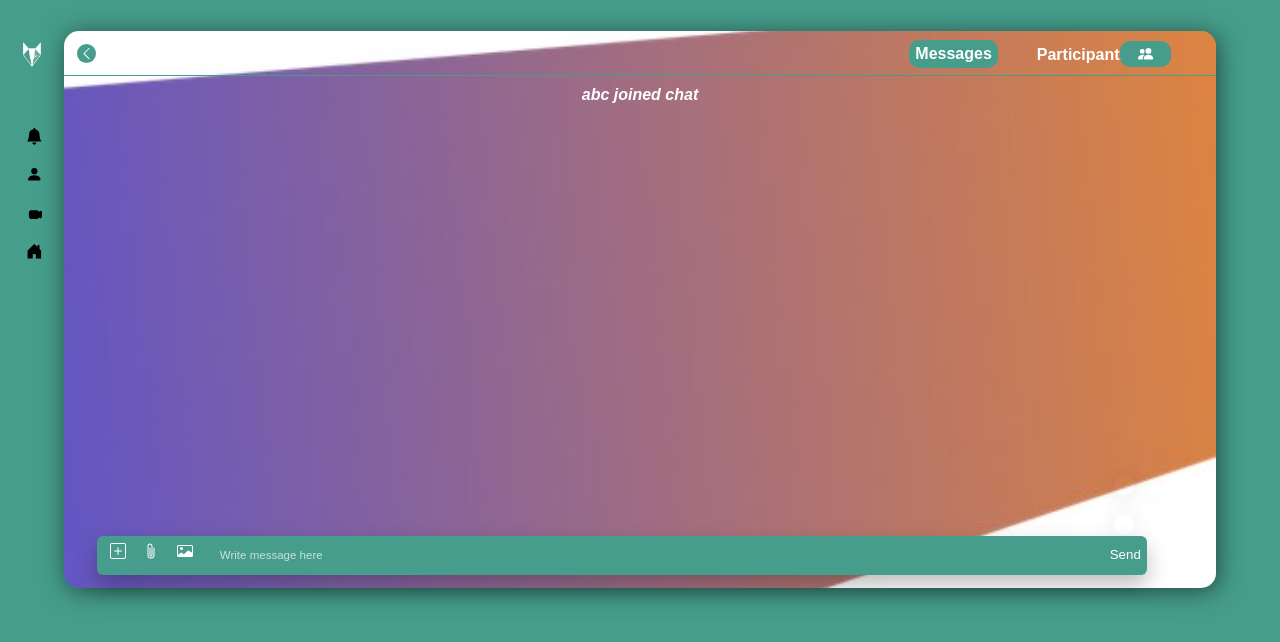
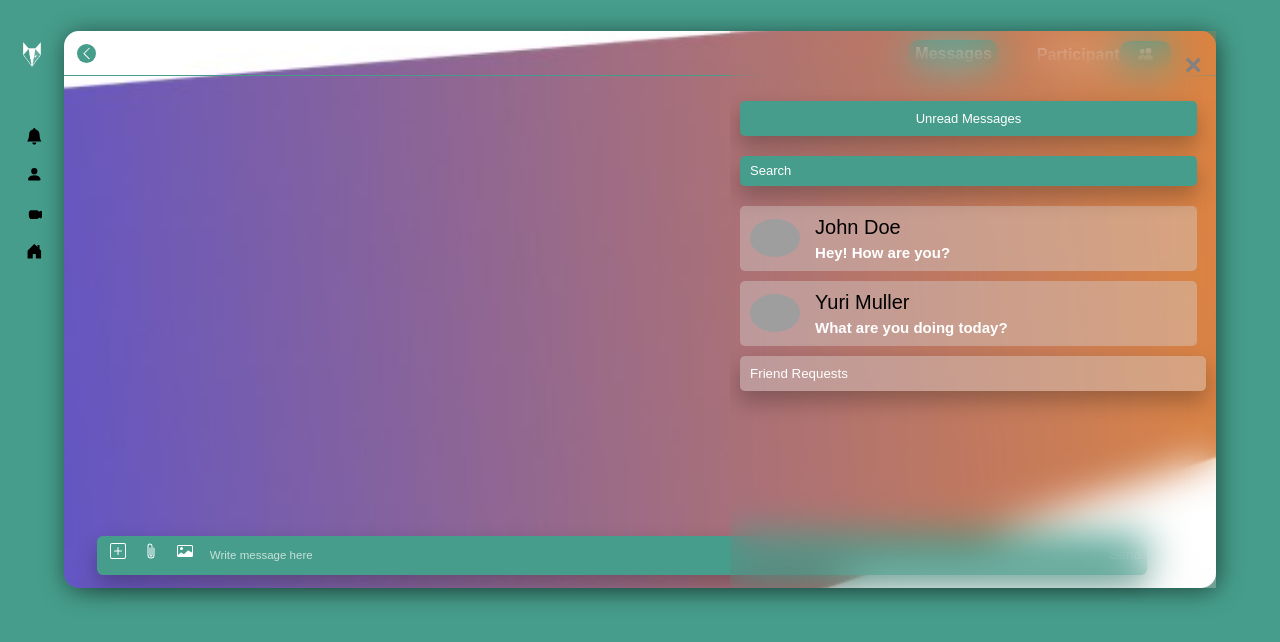
Before and after one commit to okni-team/okni-chat, a website: page src/index.html in a window 1280 px wide. Drawn offline with Linux system fonts and the light colour scheme; grey boxes are pictures that could not be loaded.

Commit message:
this is a chat-app 2

```diff
--- a/js/script.js
+++ b/js/script.js
@@ -23,3 +23,66 @@ function receiveMessage(message) {
     li.innerText = message;
     otherMessageList.appendChild(li);
 }
+
+/* Set the width of the sidebar to 250px and the left margin of the page content to 250px */
+function openNav() {
+    document.getElementById("mySidebar").style.width = "300px";
+    document.getElementById("main").style.marginRight = "250px";
+  }
+
+  /* Close the sidebar */
+  function closeNav() {
+    document.getElementById("mySidebar").style.width = "0";
+    document.getElementById("main").style.marginRight= "0";
+  }
+
+// Sample people array
+let people = [
+    { name: "John Smith", age: 35, occupation: "Engineer" },
+    { name: "Jane Doe", age: 28, occupation: "Designer" },
+    { name: "Mike Johnson", age: 42, occupation: "Accountant" },
+    { name: "Sara Lee", age: 31, occupation: "Teacher" }
+  ];
+
+  // Get the search input element
+  let searchInput = document.getElementById("search");
+  let searchResult = document.getElementById("search-result");
+
+  // Add event listener for input changes
+  searchInput.addEventListener("input", function() {
+    let searchTerm = searchInput.value.toLowerCase();
+
+    // Filter the people array based on the search term
+    let searchResults = people.filter(function(person) {
+      return person.name.toLowerCase().includes(searchTerm);
+    });
+
+    // no results found
+    if (searchResults.length === 0) {
+        searchResult.innerHTML = "No results found, Try again!";
+    } else {
+        searchResult.innerHTML = "";
+    }
+
+    // Display the search results
+    console.log(searchResults);
+  });
+
+  // Get the button element
+let button = document.getElementById("btn");
+
+// Add event listener for button click
+button.addEventListener("click", function() {
+  // Make a fetch request to get unread messages
+  fetch("/api/unread-messages")
+    .then(function(response) {
+      return response.json();
+    })
+    .then(function(data) {
+      // Display the unread messages
+      console.log(data);
+    })
+    .catch(function(error) {
+      console.error(error);
+    });
+});
--- a/src/index.css
+++ b/src/index.css
@@ -90,8 +90,8 @@ body {
 
 /* the main of the chat box */
 .chat-main-app {
-    width: 96%;
-    height: calc(100% - 100px);
+    width: 97%;
+    height: calc(100% - 70px);
     overflow: auto;
     padding: 2vw;
     display: flex;
@@ -278,8 +278,6 @@ aside .bi-house-door-fill {
     color: black;
 }
 
-/* BELOW HERE ARE THE ID STYLES OF THE PAGE */
-
 #message-list {
     list-style: none;
     padding: 0;
@@ -291,9 +289,144 @@ aside .bi-house-door-fill {
     border-radius: 5px;
 }
 
-#message-input {
-    flex: 1;
+/* Sidebar styles */
+.sidebar {
+    height: 100%;
+    position: fixed;
+    z-index: 1;
+    top: 0;
+    right: 0;
+    overflow-x: hidden;
+    transition: 0.5s;
+    padding-top: 60px;
+    background-color: transparent;
+    backdrop-filter: blur(20px);
+}
+
+.sidebar .btn-primary {
+    background-color: #469D8B;
+    border: none;
+    border-radius: 5px;
+    color: white;
+    padding: 10px 70px;
+    width: 94%;
+    text-align: center;
+    text-decoration: none;
+    display: inline-block;
+    font-size: 13px;
+    margin: 10px;
+    cursor: pointer;
+    transition: 0.3s;
+    box-shadow: 0px 10.499px 20.9981px rgba(0, 0, 0, 0.25);
+}
+
+.sidebar input {
+    margin: 10px;
+    width: 94%;
+    height: 30px;
+    border: none;
+    border-radius: 5px;
+    outline: none;
+    padding: 0 10px;
+    font-size: 13px;
+    background-color: #469D8B;
+    box-shadow: 0px 10.499px 20.9981px rgba(0, 0, 0, 0.25);
+}
+
+.sidebar input::placeholder {
+    color: white;
+}
+
+.sidebar a {
+    padding: 8px 8px 8px 32px;
+    text-decoration: none;
+    font-size: 20px;
+    color: #818181;
+    display: block;
+    transition: 0.3s;
+}
+
+.sidebar a:hover {
+    color: #f1f1f1;
+}
+
+.sidebar .closebtn {
+    position: absolute;
+    top: 0;
+    right: -10px;
+    font-size: 30px;
+    background: none;
+}
+
+.openbtn:hover {
+    background-color: #444;
+}
+
+#main {
+    transition: margin-right .5s;
+}
+
+  /* Collapse sidebar when button is clicked */
+  @media screen and (max-height: 450px) {
+    .sidebar {padding-top: 15px;}
+    .sidebar a {font-size: 18px;}
+  }
+
+.requests {
+    margin: 10px;
+}
+
+.requests button {
+    background-color: black;
+    border: none;
+    border-radius: 5px;
+    color: white;
+    padding: 10px 70px;
+    width: 98%;
+    box-shadow: 0px 10.499px 20.9981px rgba(0, 0, 0, 0.25);
+}
+
+#friend-request {
+    display: flex;
+    align-items: center;
     padding: 10px;
+    cursor: pointer;
+    background-color: #d6cfcd6e;
+    width: 100%;
     border-radius: 5px;
-    border: none;
 }
+
+#chat-list {
+    display: flex;
+    align-items: center;
+    padding: 10px;
+    cursor: pointer;
+    background-color: #d6cfcd6e;
+    width: 94%;
+    margin: 10px;
+    border-radius: 5px;
+}
+
+#chat-list-info {
+    margin-left: 10px;
+    display: flex;
+    flex-direction: column;
+}
+
+#chat-list-info #name {
+    font-size: 20px;
+    font-weight: 500;
+    margin-bottom: 5px;
+    margin-left: 5px;
+}
+
+#chat-list-info #text-message {
+    font-size: 15px;
+    color: white;
+    margin-left: 5px;
+}
+
+.chats #chat-list img {
+    width: 50px;
+    border-radius: 50%;
+}
--- a/src/index.html
+++ b/src/index.html
@@ -13,13 +13,45 @@
             <svg xmlns="http://www.w3.org/2000/svg" width="16" height="16" fill="currentColor" class="bi bi-chevron-left" viewBox="0 0 16 16">
                 <path fill-rule="evenodd" d="M11.354 1.646a.5.5 0 0 1 0 .708L5.707 8l5.647 5.646a.5.5 0 0 1-.708.708l-6-6a.5.5 0 0 1 0-.708l6-6a.5.5 0 0 1 .708 0z"/>
             </svg>
-            <a href="#">Messages</a>
-            <p>Participants</p>
-            <svg xmlns="http://www.w3.org/2000/svg" width="16" height="16" fill="currentColor" class="bi bi-people-fill" viewBox="0 0 16 16">
-                <path d="M7 14s-1 0-1-1 1-4 5-4 5 3 5 4-1 1-1 1H7Zm4-6a3 3 0 1 0 0-6 3 3 0 0 0 0 6Zm-5.784 6A2.238 2.238 0 0 1 5 13c0-1.355.68-2.75 1.936-3.72A6.325 6.325 0 0 0 5 9c-4 0-5 3-5 4s1 1 1 1h4.216ZM4.5 8a2.5 2.5 0 1 0 0-5 2.5 2.5 0 0 0 0 5Z"/>
-            </svg>
+            <div id="mySidebar" class="sidebar">
+                <a href="javascript:void(0)" class="closebtn" onclick="closeNav()">&times;</a>
+                <!-- unread messages button -->
+                <button class="btn btn-primary" id="btn">Unread Messages</button>
+                <input type="search" id="search" placeholder="Search">
+                <div id="search-result"></div>
+                <div class="chats">
+                    <div class="chat-list" id="chat-list">
+                        <img src="https://www.w3schools.com/howto/img_avatar.png" alt="Avatar">
+                        <div id="chat-list-info" class="chat-list-info">
+                            <h3 id="name">John Doe</h3>
+                            <h5 id="text-message">Hey! How are you?</h5>
+                            <div id="real-time"></div>
+                        </div>
+                    </div>
+                </div>
+                <div class="chats">
+                    <div class="chat-list" id="chat-list">
+                        <img src="https://www.w3schools.com/howto/img_avatar.png" alt="Avatar">
+                        <div id="chat-list-info" class="chat-list-info">
+                            <h3 id="name">Yuri Muller</h3>
+                            <h5 id="text-message">What are you doing today?</h5>
+                        </div>
+                    </div>
+                </div>
+                <div class="requests">
+                    <button id="friend-request">Friend Requests</button>
+                </div>
+              </div>
+
+              <div id="main">
+                <a class="openbtn" onclick="openNav()">Messages</a>
+                <!-- unread messages -->
+                <p>Participants</p>
+                <svg xmlns="http://www.w3.org/2000/svg" width="16" height="16" fill="currentColor" class="bi bi-people-fill" viewBox="0 0 16 16">
+                    <path d="M7 14s-1 0-1-1 1-4 5-4 5 3 5 4-1 1-1 1H7Zm4-6a3 3 0 1 0 0-6 3 3 0 0 0 0 6Zm-5.784 6A2.238 2.238 0 0 1 5 13c0-1.355.68-2.75 1.936-3.72A6.325 6.325 0 0 0 5 9c-4 0-5 3-5 4s1 1 1 1h4.216ZM4.5 8a2.5 2.5 0 1 0 0-5 2.5 2.5 0 0 0 0 5Z"/>
+                </svg>
+              </div>
         </div>
-        <div class="update" id="joined">abc joined chat</div>
         <div class="chat-main-app">
             <div class="message my-message">
                 <div>
```
